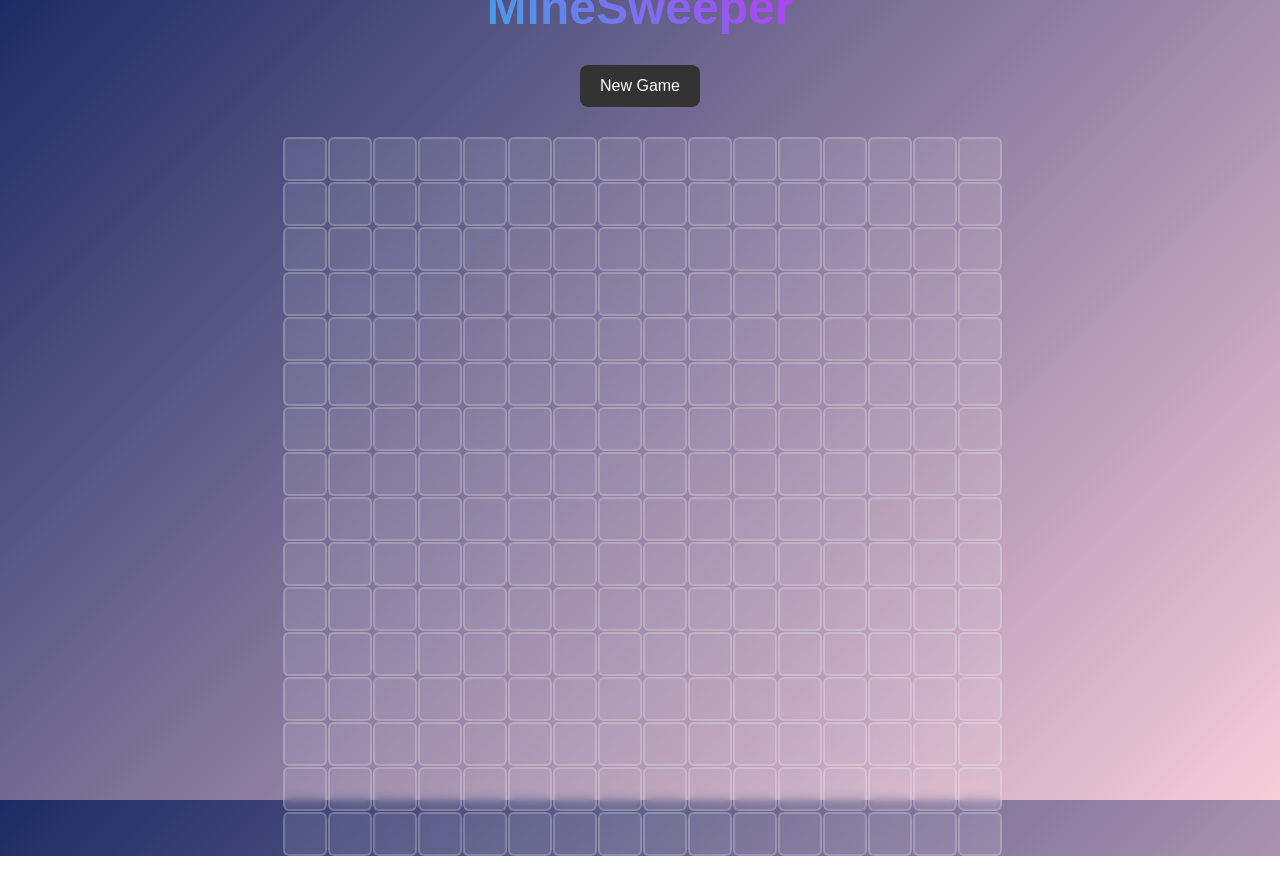
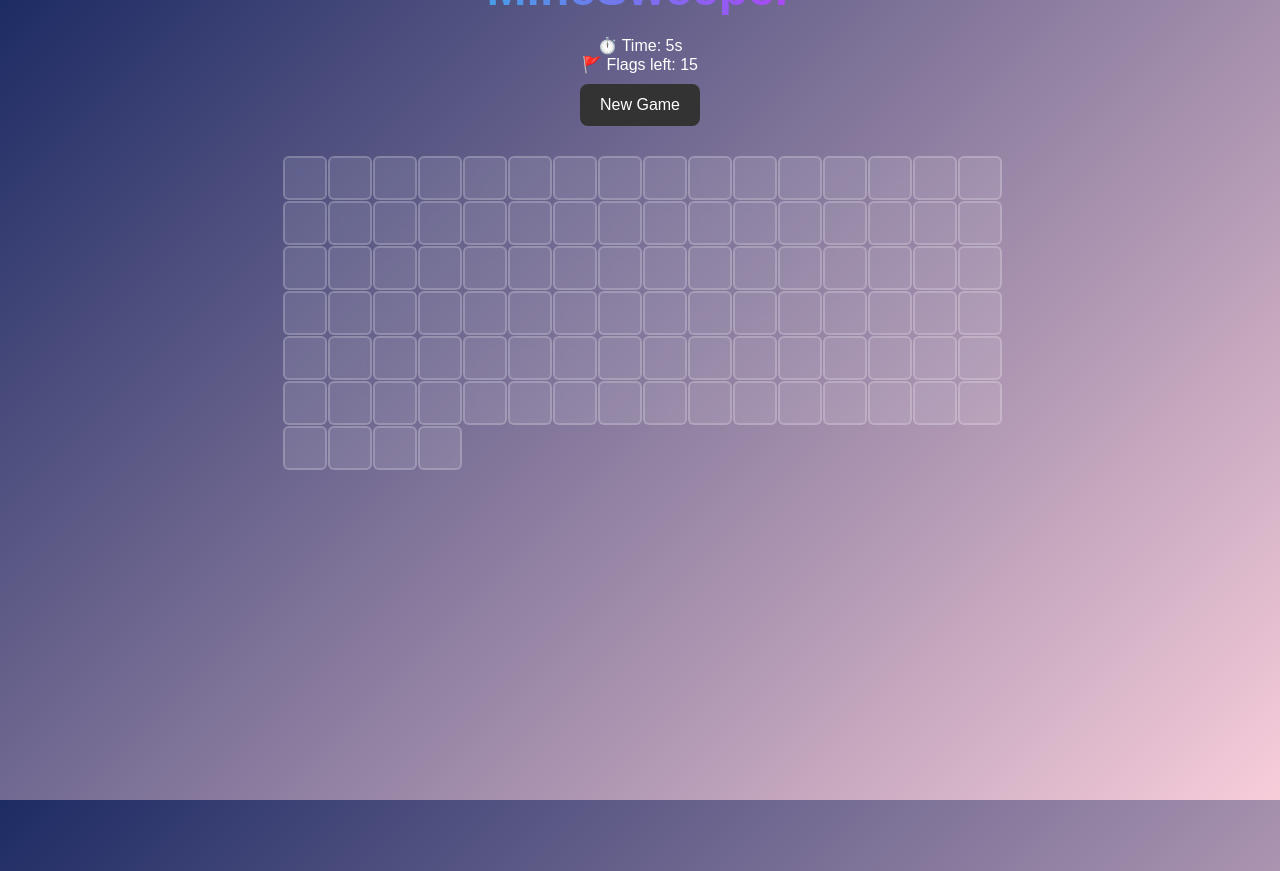
Before and after one commit to Sbeve-cmd/MineSweeperWeb, a Next.js app: page / in a window 1280 px wide. Built offline with nearby package versions, Linux system fonts and the light colour scheme.

Commit message:
Update page.js
Timer and flagCounter

```diff
--- a/app/page.js
+++ b/app/page.js
@@ -1,29 +1,24 @@
 // app/page.js
 'use client'
 
-import React, { useState } from 'react'
+import React, { useState, useEffect } from 'react'
 import Board from '../components/Board'
 
-// createBoard generates the initial minesweeper grid with mines and counts
 function createBoard() {
-  var SIZE = 16 // board dimensions (rows and columns)
-  var MINES = 40 // total number of mines to place
-  var grid = [] // initialize empty grid array
-
-  // fill grid with default cell objects
+  var SIZE = 10
+  var MINES = 15
+  var grid = []
   for (var i = 0; i < SIZE; i++) {
     grid[i] = []
     for (var j = 0; j < SIZE; j++) {
       grid[i][j] = {
-        mine: false,       // whether this cell contains a mine
-        count: 0,          // adjacent mine count
-        revealed: false,   // whether this cell has been revealed
-        flagged: false     // whether this cell has been flagged by the player
+        mine: false,
+        count: 0,
+        revealed: false,
+        flagged: false
       }
     }
   }
-
-  // randomly place mines until reach MINES count
   var placed = 0
   while (placed < MINES) {
     var r = Math.floor(Math.random() * SIZE)
@@ -33,13 +28,10 @@ function createBoard() {
       placed++
     }
   }
-
-  // calculate adjacent mine counts for each non mine cell
   for (var r = 0; r < SIZE; r++) {
     for (var c = 0; c < SIZE; c++) {
       if (!grid[r][c].mine) {
         var count = 0
-        // check all neighboring cells for mines
         for (var dr = -1; dr <= 1; dr++) {
           for (var dc = -1; dc <= 1; dc++) {
             var nr = r + dr
@@ -55,50 +47,60 @@ function createBoard() {
             }
           }
         }
-        grid[r][c].count = count // assign adjacent mine count
+        grid[r][c].count = count
       }
     }
   }
-
-  return grid // return the initialized grid
+  return grid
 }
 
-// Home is the main component rendering the minesweeper game UI
 export default function Home() {
-  // state hooks for board data and game status flags
   var [board, setBoard] = useState(createBoard())
   var [gameOver, setGameOver] = useState(false)
-  var [win, setWin] = useState(false)
+  var [time, setTime] = useState(0)
+  var [flagsRemaining, setFlagsRemaining] = useState(15)
 
-  // resetGame clears status and generates a new board
+  useEffect(function() {
+    var timerId = setInterval(function() {
+      if (!gameOver) {
+        setTime(function(prev) {
+          return prev + 1
+        })
+      }
+    }, 1000)
+
+    return function() {
+      clearInterval(timerId)
+    }
+  }, [])
+
   function resetGame() {
     setBoard(createBoard())
     setGameOver(false)
-    setWin(false)
+    setTime(0)
+    setFlagsRemaining(15)
   }
 
-  // render header, controls, board, and overlays based on game status
   return (
+
     <div className="container">
       <h1>MineSweeper</h1>
+      <div className="status-bar">
+        <div className="status-item">⏱️ Time: {time}s</div>
+        <div className="status-item">🚩 Flags left: {flagsRemaining}</div>
+      </div>
       <button onClick={resetGame}>New Game</button>
       <Board
         board={board}
         setBoard={setBoard}
         gameOver={gameOver}
         setGameOver={setGameOver}
-        setWin={setWin}
+        setFlagsRemaining={setFlagsRemaining}
       />
-      {win && ( // show win overlay when player wins
+      {gameOver && (
         <div className="overlay">
-          <p>you win!</p>
-          <button onClick={resetGame}>restart</button>
-        </div>
-      )}
-      {!win && gameOver && ( // show game over overlay when player hits a mine
-        <div className="overlay">
-          <p>game over</p>
-          <button onClick={resetGame}>restart</button>
+          <p>Game Over</p>
+          <button onClick={resetGame}>Restart</button>
         </div>
       )}
     </div>
```
